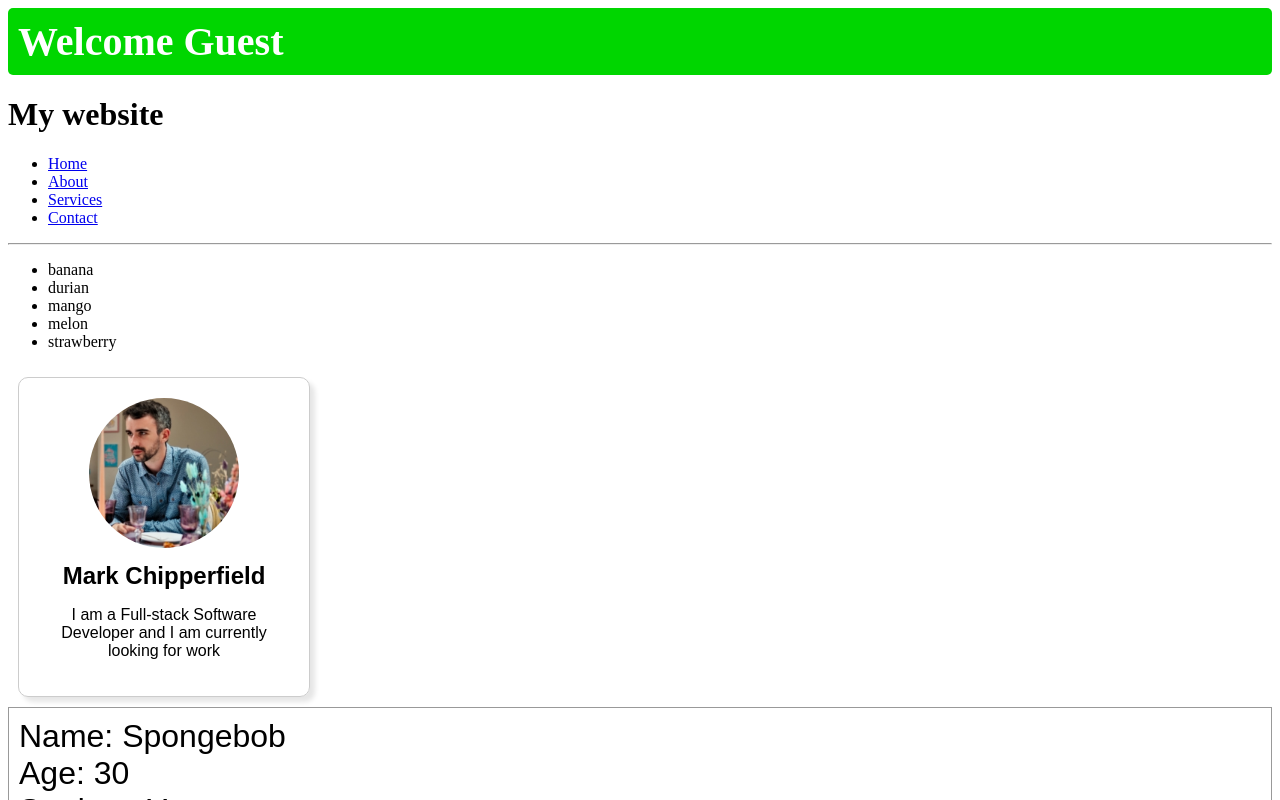
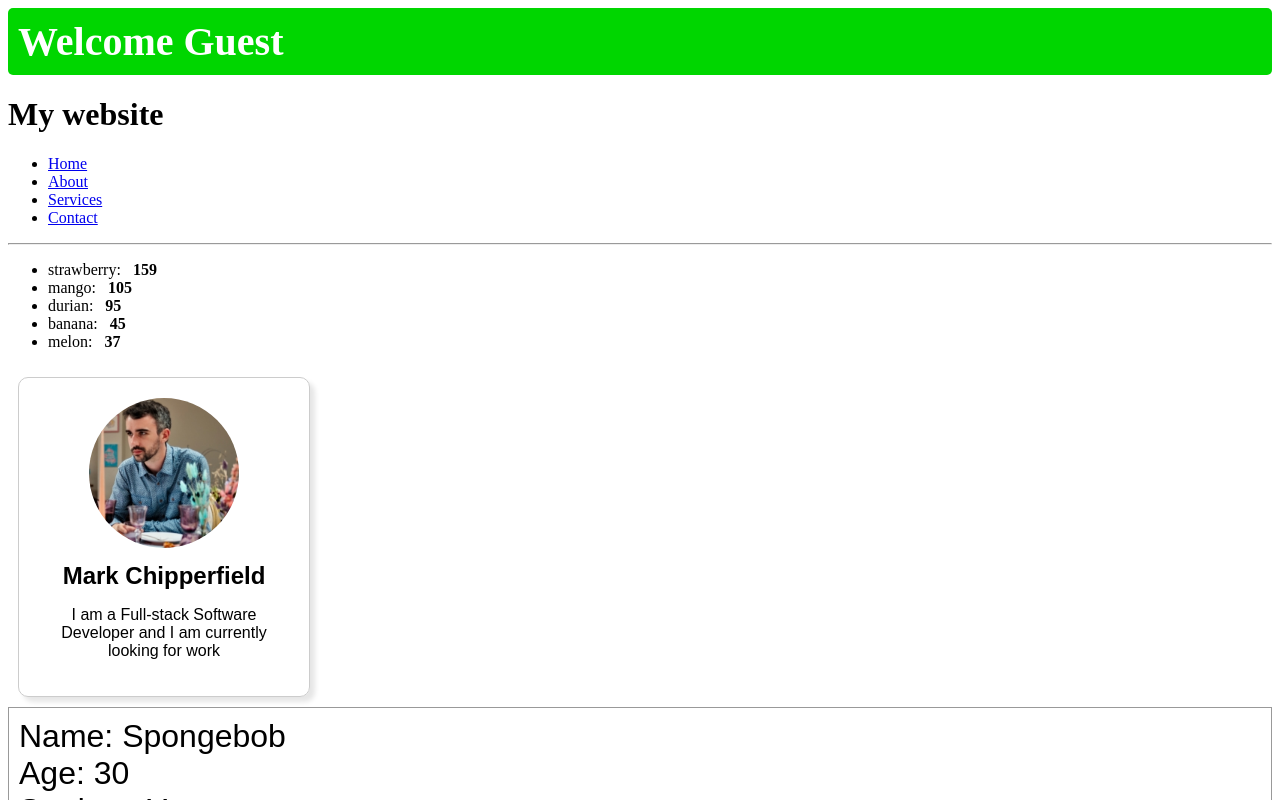
Before and after one commit to MarkChips/React-bro-code-tutorial, a React (Vite) app in the folder my-react-app/: page / in a window 1280 px wide. Shown: the top 800 px of the page. Built offline with nearby package versions, Linux system fonts and the light colour scheme.

Commit message:
feat: :sparkles: change fruits array items into objects, list different sort methods, assign ids and calories

```diff
--- a/my-react-app/src/List.jsx
+++ b/my-react-app/src/List.jsx
@@ -1,11 +1,20 @@
 
 function List() {
 
-    const fruits = ['durian', 'banana', 'mango', 'strawberry', 'melon']
+    const fruits = [
+        { id: 1, name: 'durian', calories: 95 },
+        { id: 2, name: 'banana', calories: 45 },
+        { id: 3, name: 'mango', calories: 105 },
+        { id: 4, name: 'strawberry', calories: 159 },
+        { id: 5, name: 'melon', calories: 37 }
+    ];
 
-    fruits.sort();
+    // fruits.sort((a, b) => a.name.localeCompare(b.name)); // Alphabetical
+    // fruits.sort((a, b) => b.name.localeCompare(a.name)); // Reverse Alphabetical
+    // fruits.sort((a, b) => a.calories - b.calories); // Numeric
+    fruits.sort((a, b) => b.calories - a.calories); // Reverse Numeric
 
-    const listItems = fruits.map(fruit => <li>{fruit}</li>);
+    const listItems = fruits.map(fruit => <li key={fruit.id}>{fruit.name}: &nbsp; <b>{fruit.calories}</b></li>);
 
     return (<ul>{listItems}</ul>);
 }
```
